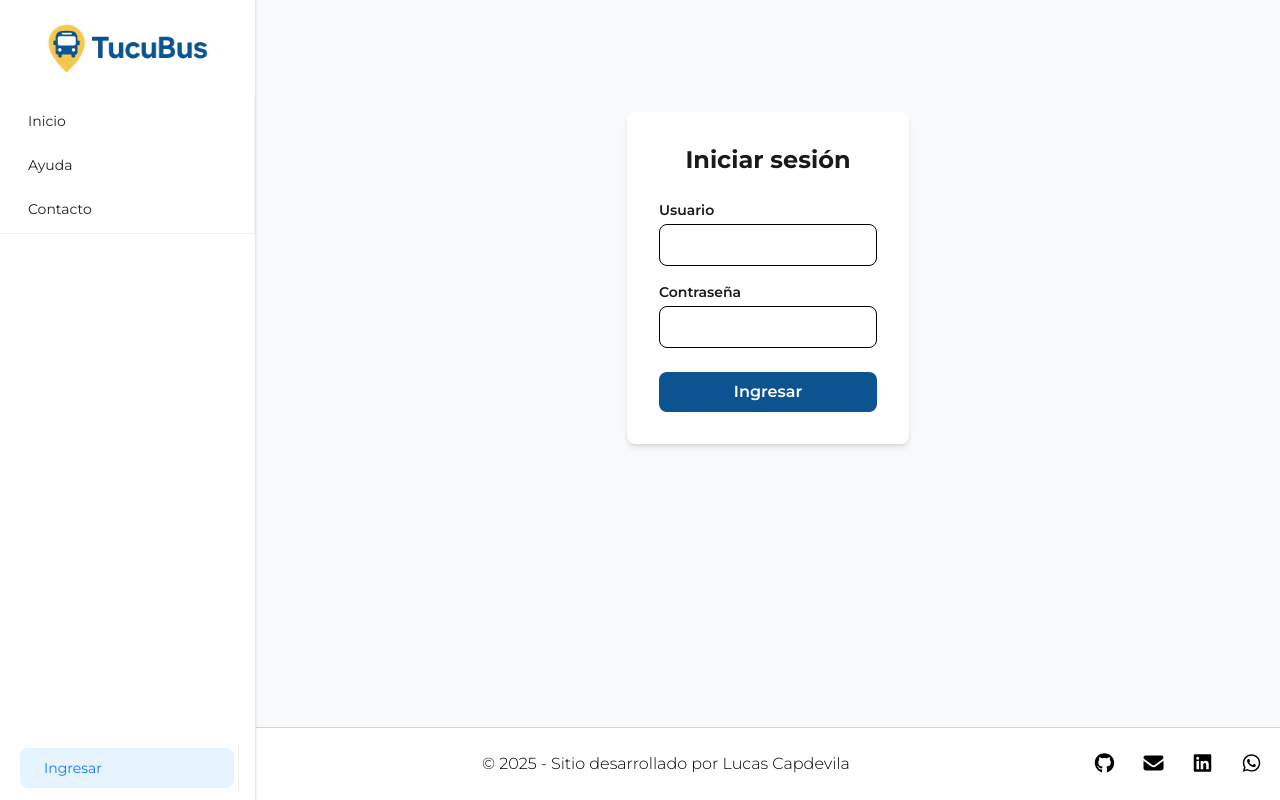
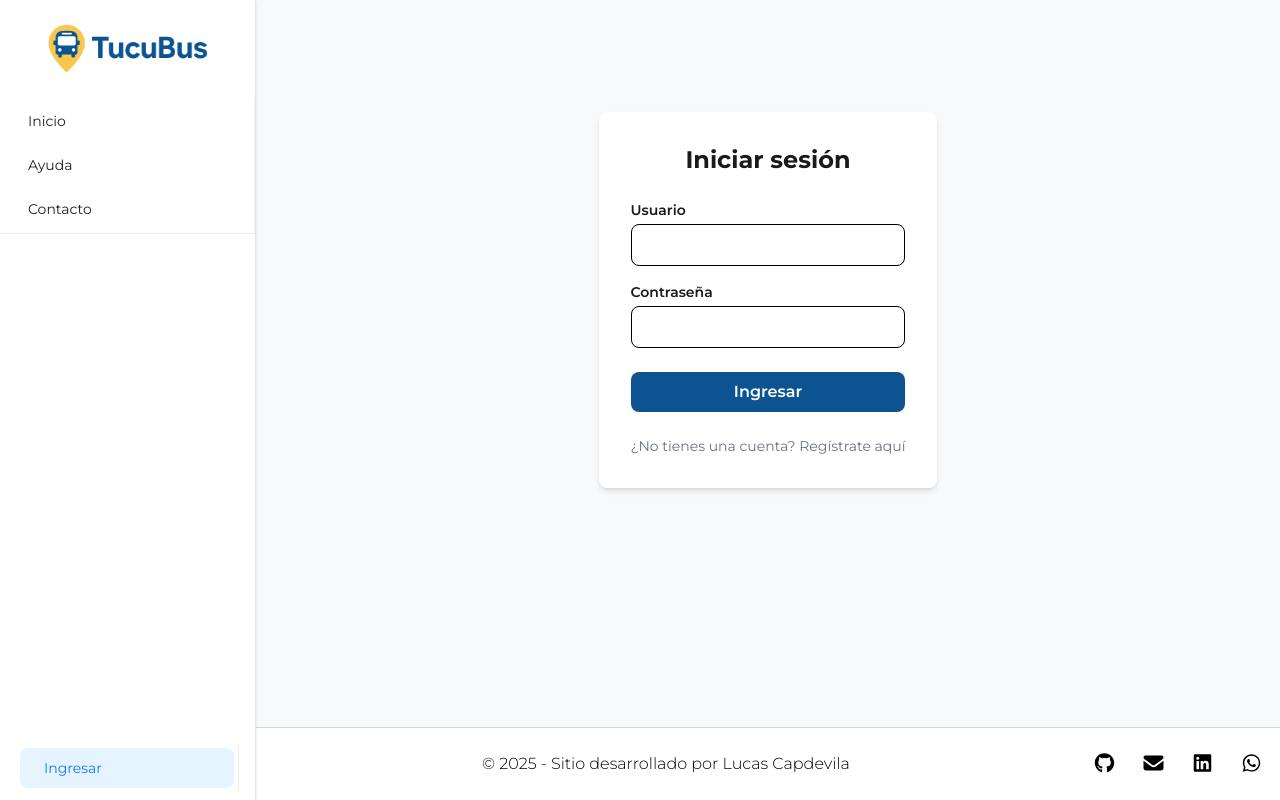
Before and after one commit to lucasecapdevila/tucubus-frontend, a React (Vite) app: page /login in a window 1280 px wide. Built offline with nearby package versions, Linux system fonts and the light colour scheme; no server answers.

Commit message:
Tratando de salvar el día

```diff
--- a/src/components/pages/Login.jsx
+++ b/src/components/pages/Login.jsx
@@ -1,19 +1,30 @@
 import { useForm } from "react-hook-form";
 import { useState } from "react";
 import { useNavigate } from "react-router-dom";
-import { login } from "../../services/auth";
+// Importar la nueva función de registro
+import { login, registerUser } from "../../services/auth";
 
 const Login = () => {
   const { register, handleSubmit, formState: { errors } } = useForm();
   const [error, setError] = useState("");
   const [loading, setLoading] = useState(false);
+  // Nuevo estado para alternar entre Login y Register
+  const [isRegisterMode, setIsRegisterMode] = useState(false);
   const navigate = useNavigate();
 
-  const onSubmit = async (data) => {
+  const handleAuth = async (data) => {
     setLoading(true);
     setError("");
-    const result = await login({ username: data.username, userpassword: data.password });
+
+    // 1. Elegir la función de servicio (login o registerUser)
+    const serviceFunction = isRegisterMode ? registerUser : login;
+
+    // 2. Ejecutar el servicio
+    const result = await serviceFunction({ username: data.username, userpassword: data.password });
+
     setLoading(false);
+
+    // 3. Manejar el resultado (Es el mismo para login y register exitosos)
     if (result.success) {
       sessionStorage.setItem("usuarioTucuBus", JSON.stringify(result.data));
       if (result.data.role === "Administrador") {
@@ -22,15 +33,23 @@ const Login = () => {
         navigate("/");
       }
     } else {
-      setError(result.error || "Error al iniciar sesión");
+      // Usar el mensaje de error del servicio, ajustando el prefijo
+      const action = isRegisterMode ? "registrar" : "iniciar sesión";
+      setError(result.error || `Error al ${action}`);
     }
   };
 
   return (
     <div className="flex flex-col justify-center items-center px-4 py-16 sm:py-28 bg-background">
       <div className="w-full max-w-md bg-white shadow-md rounded-lg p-8 flex flex-col gap-6">
-        <h2 className="text-2xl font-bold text-center text-primary-text">Iniciar sesión</h2>
-        <form onSubmit={handleSubmit(onSubmit)} className="flex flex-col gap-4">
+        {/* Título dinámico */}
+        <h2 className="text-2xl font-bold text-center text-primary-text">
+          {isRegisterMode ? "Registrarse" : "Iniciar sesión"}
+        </h2>
+
+        {/* El formulario ahora llama a handleAuth */}
+        <form onSubmit={handleSubmit(handleAuth)} className="flex flex-col gap-4">
+
           <div className="flex flex-col gap-1">
             <label htmlFor="username" className="font-semibold text-sm text-primary-text">Usuario</label>
             <input
@@ -42,26 +61,46 @@ const Login = () => {
             />
             {errors.username && <span className="text-red-600 text-sm">{errors.username.message}</span>}
           </div>
+
           <div className="flex flex-col gap-1">
             <label htmlFor="password" className="font-semibold text-sm text-primary-text">Contraseña</label>
             <input
               id="password"
               type="password"
               className="border rounded-lg py-2 px-3"
-              {...register("password", { required: "Contraseña requerida" })}
-              autoComplete="current-password"
+              {...register("password", {
+                  required: "Contraseña requerida",
+                  // Requisito mínimo de longitud solo para el registro
+                  minLength: isRegisterMode ? { value: 6, message: "Mínimo 6 caracteres" } : {}
+              })}
+              autoComplete={isRegisterMode ? "new-password" : "current-password"}
             />
             {errors.password && <span className="text-red-600 text-sm">{errors.password.message}</span>}
           </div>
+
           <button
             type="submit"
             className="mt-2 bg-brand text-white font-semibold py-2 rounded-lg hover:bg-blue-600 transition"
             disabled={loading}
           >
-            {loading ? "Ingresando..." : "Ingresar"}
+            {loading ? (isRegisterMode ? "Registrando..." : "Ingresando...") : (isRegisterMode ? "Registrar" : "Ingresar")}
           </button>
+
           {error && <span className="text-red-600 text-center text-sm mt-2">{error}</span>}
         </form>
+
+        {/* Botón para alternar modo */}
+        <button
+          onClick={() => {
+            setIsRegisterMode(prev => !prev);
+            setError(""); // Limpiar errores al cambiar de modo
+          }}
+          className="text-sm text-center text-gray-500 hover:text-brand transition"
+        >
+          {isRegisterMode
+            ? "¿Ya tienes una cuenta? Inicia sesión"
+            : "¿No tienes una cuenta? Regístrate aquí"}
+        </button>
       </div>
     </div>
   );
```
